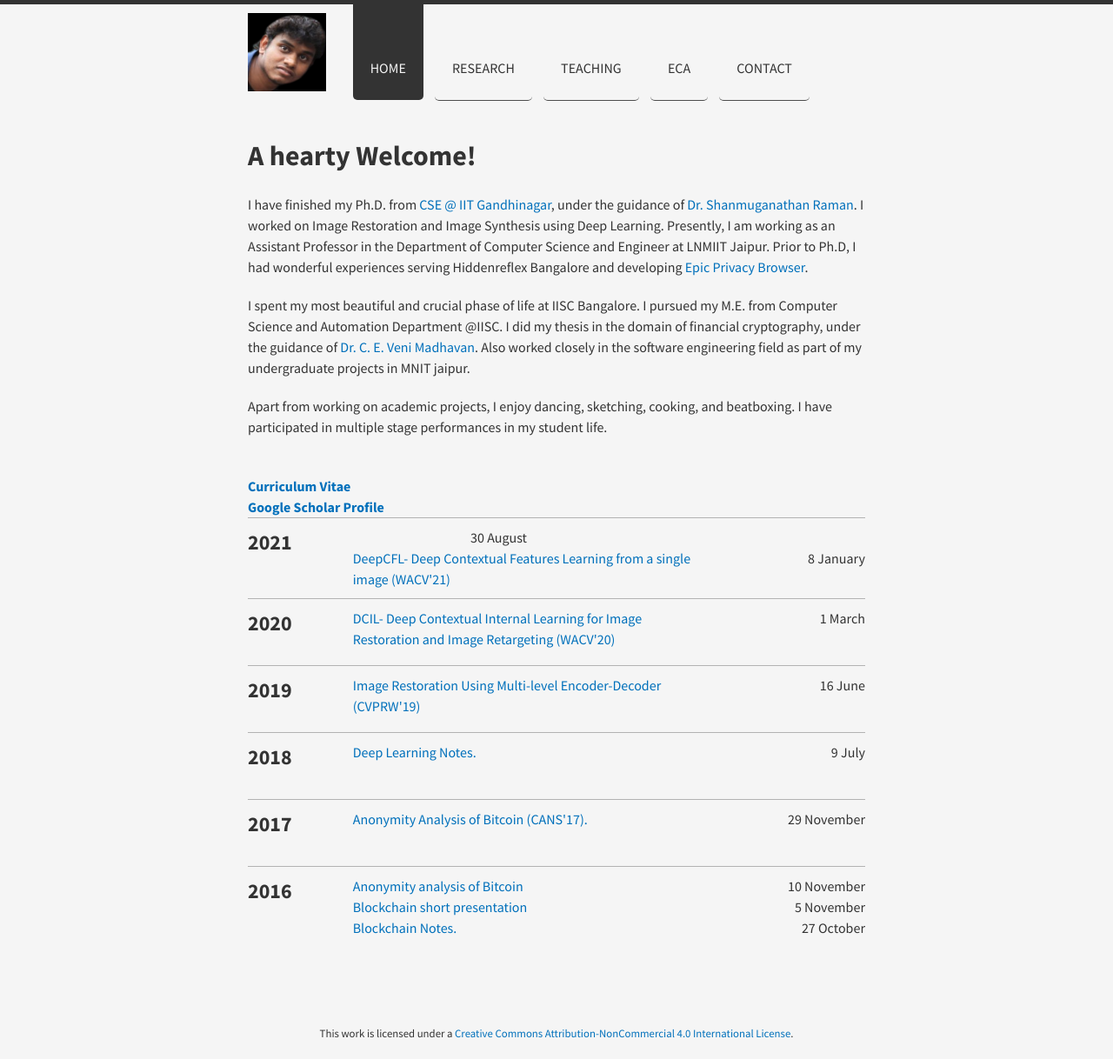
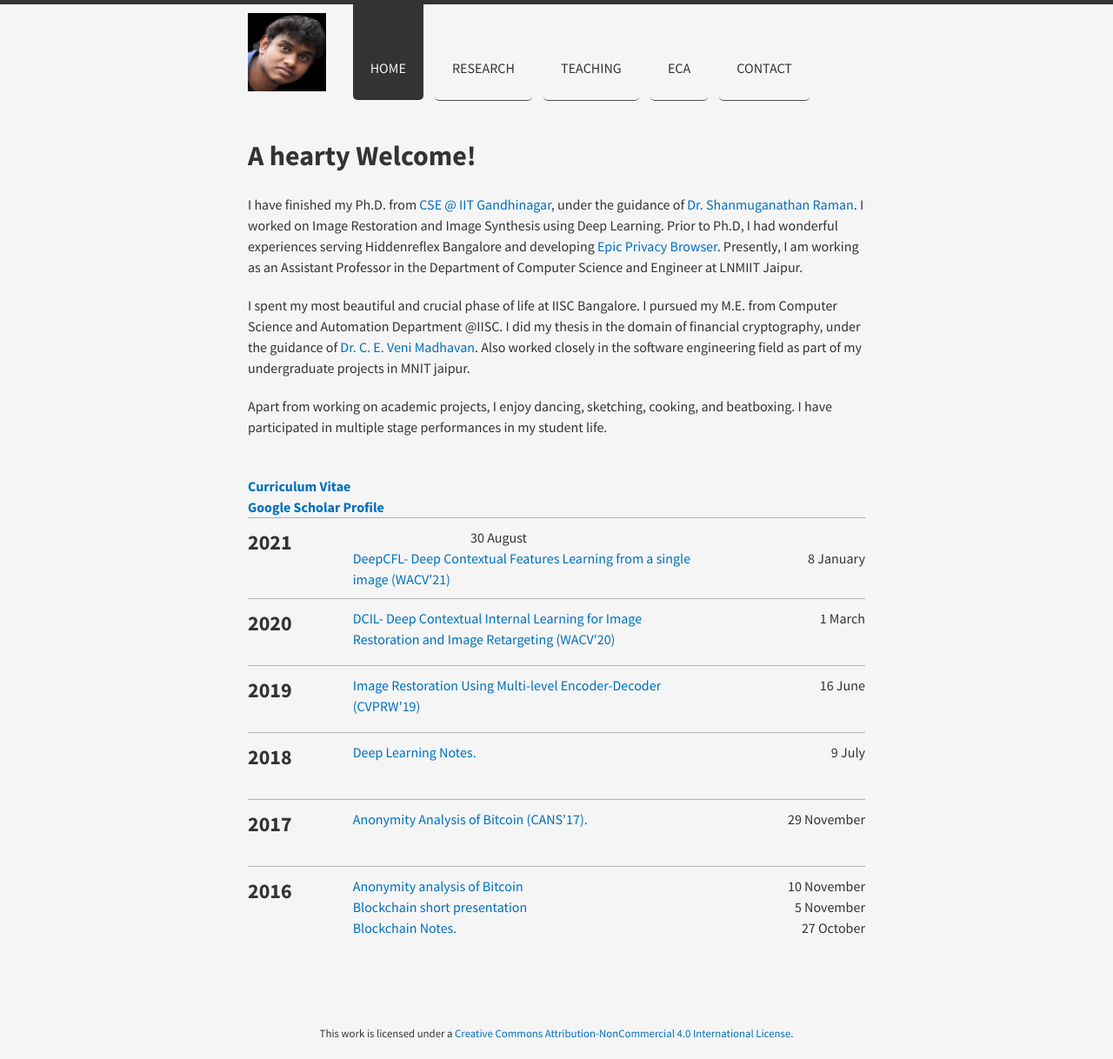
Before and after one commit to indramastan/indradeepmastan, a Jekyll site: the page built from index.html, in a window 1280 px wide. Shown: the whole page at 87% size. Built offline with Jekyll 4.4.1, drawn with Linux system fonts in a browser that asks for light colours; nearby versions of some CDN libraries.

```diff
--- a/index.html
+++ b/index.html
@@ -4,9 +4,9 @@ title: Home
 ---
 <h1>A hearty Welcome! </h1>
 
-<p>I have finished my Ph.D. from <a href="https://cs.iitgn.ac.in/students.html">CSE @ IIT Gandhinagar</a>, under the guidance of <a href="https://people.iitgn.ac.in/~shanmuga/">Dr. Shanmuganathan Raman</a>. I worked on Image Restoration and Image Synthesis using Deep Learning. Presently, I am working as an Assistant Professor in the Department of Computer Science and Engineer at LNMIIT Jaipur.
+<p>I have finished my Ph.D. from <a href="https://cs.iitgn.ac.in/students.html">CSE @ IIT Gandhinagar</a>, under the guidance of <a href="https://people.iitgn.ac.in/~shanmuga/">Dr. Shanmuganathan Raman</a>. I worked on Image Restoration and Image Synthesis using Deep Learning.
 
-Prior to Ph.D, I had wonderful experiences serving Hiddenreflex Bangalore and developing <a href="https://en.wikipedia.org/wiki/Epic_(web_browser)">Epic Privacy Browser</a>.</p>
+Prior to Ph.D, I had wonderful experiences serving Hiddenreflex Bangalore and developing <a href="https://en.wikipedia.org/wiki/Epic_(web_browser)">Epic Privacy Browser</a>. Presently, I am working as an Assistant Professor in the Department of Computer Science and Engineer at LNMIIT Jaipur.  </p>
 
 <p>I spent my most beautiful and crucial phase of life at IISC Bangalore. I pursued my M.E. from Computer Science and Automation Department @IISC. I did my thesis in the domain of financial cryptography, under the guidance of <a href="https://www.csa.iisc.ac.in/people/people-faculty-cevm.html">Dr. C. E. Veni Madhavan</a>. Also worked closely in the software engineering field as part of my undergraduate projects in MNIT jaipur.</p>
 
```
